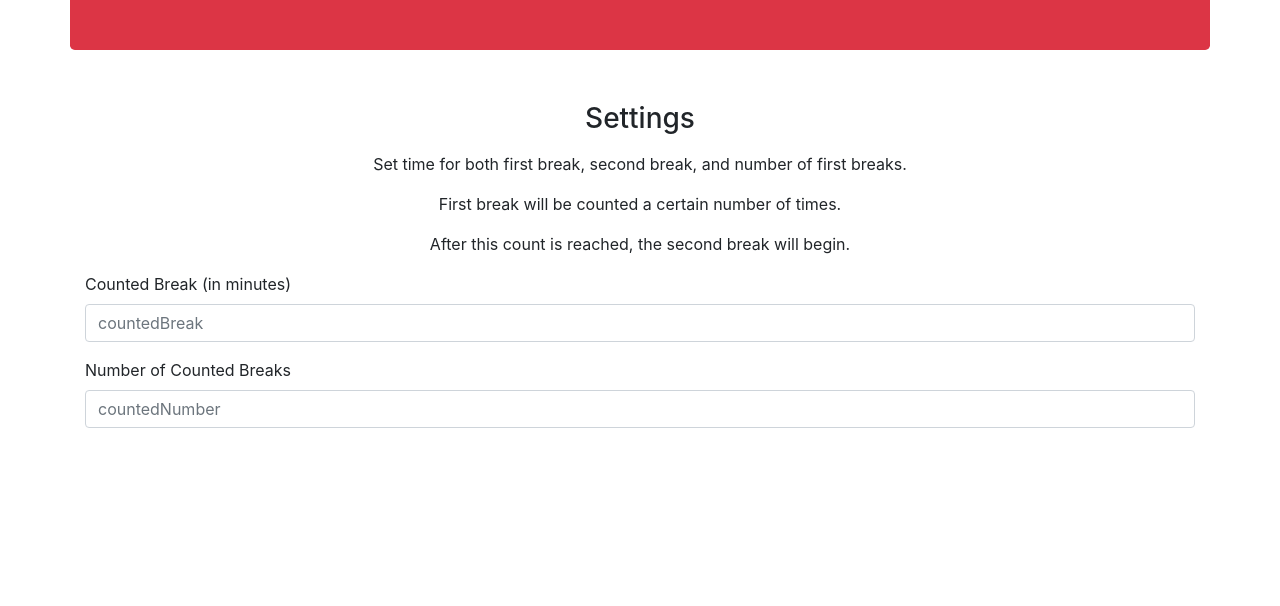
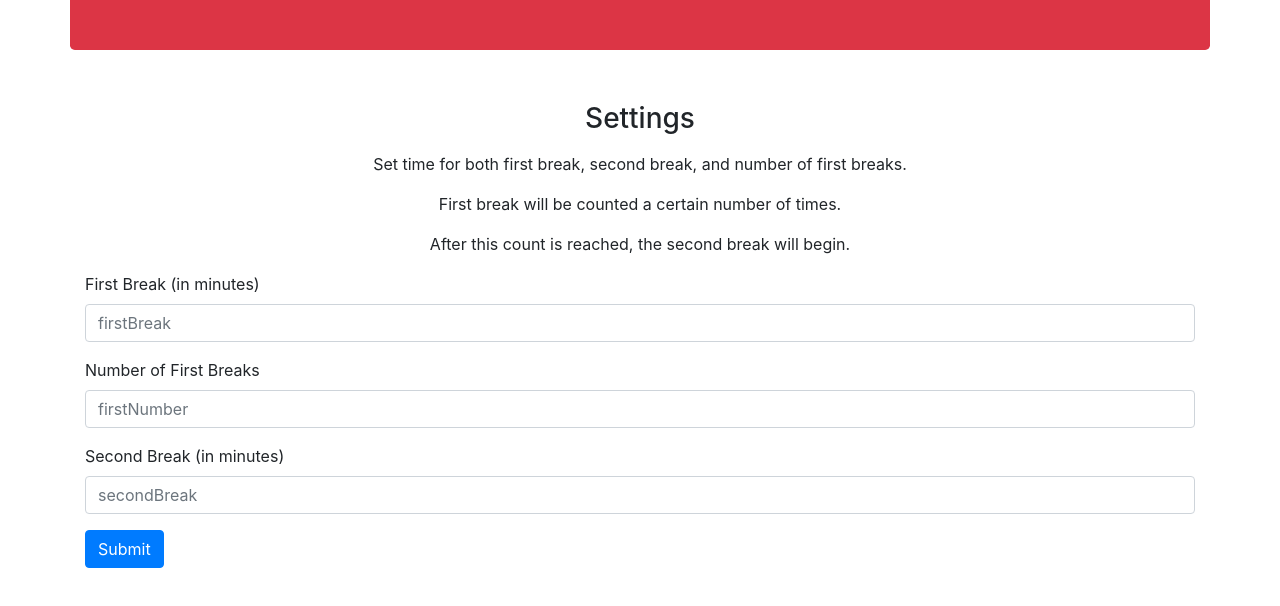
Before and after one commit to Mattmej/Pomodoro_Timer, a plain HTML site: page settings.html in a window 1280 px wide. Shown: the part 134-740 px from the top of the page. Drawn offline with nearby package versions, Linux system fonts and the light colour scheme.

Commit message:
Complete form on settings page.

```diff
--- a/settings.html
+++ b/settings.html
@@ -32,18 +32,24 @@
 
         <form>
             <div class="form-group">
-                <label for="counted-break">Counted Break (in minutes)</label>
-                <input type="text" class="form-control" id="counted-break-validation" placeholder="countedBreak" required>
+                <label for="first-break">First Break (in minutes)</label>
+                <input type="text" class="form-control" id="number-validation" placeholder="firstBreak" required>
                 <div class="invalid-feedback">Please enter a number.</div>
             </div>
 
             <div class="form-group">
-                <label for="counted-number">Number of Counted Breaks</label>
-                <input type="text" class="form-control" id="counted-number-validation" placeholder="countedNumber" required>
+                <label for="first-number">Number of First Breaks</label>
+                <input type="text" class="form-control" id="number-validation" placeholder="firstNumber" required>
                 <div class="invalid-feedback">Please enter a number.</div>
             </div>
 
+            <div class="form-group">
+                <label for="second-break">Second Break (in minutes)</label>
+                <input type="text" class="form-control" id="number-validation" placeholder="secondBreak" required>
+                <div class="invalid-feedback">Please enter a number.</div>
+            </div>
 
+            <button type="submit" class="btn btn-primary">Submit</button>
         </form>
     </div>
 </body>
```
